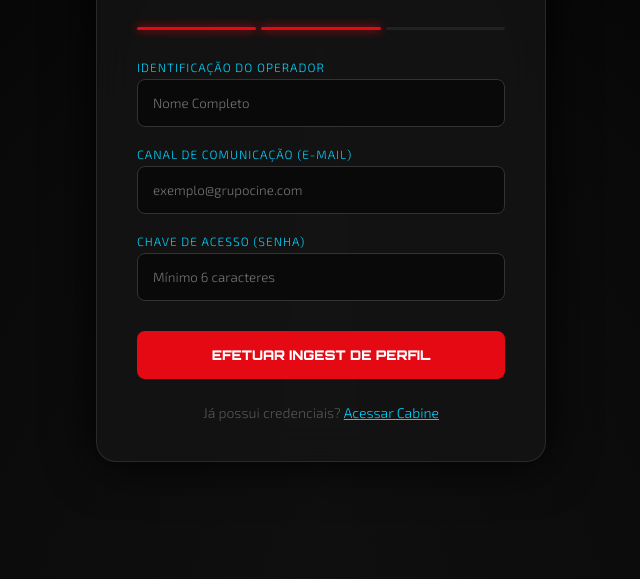
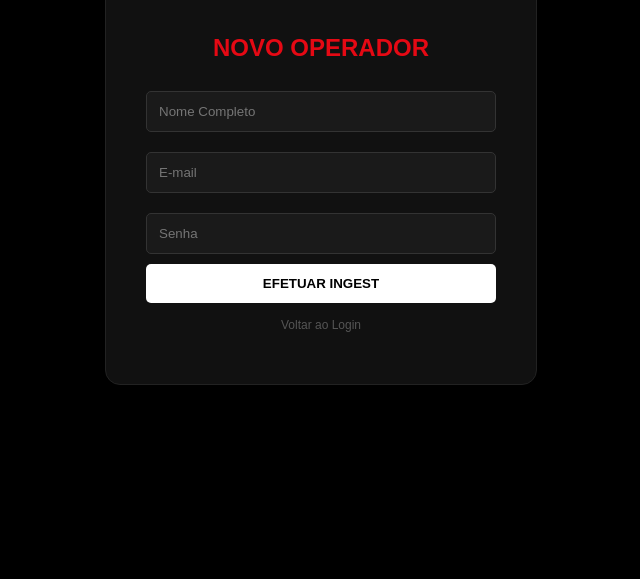
Before and after one commit to nelsoncineflixsum-maker/nelson-pro-platform, a website: page frontend/cadastro.html in a window 1280 px wide. Shown: the part 221-800 px from the top of the page, without its empty margins (319-959 px from the left). Drawn offline with Linux system fonts and the light colour scheme.

Commit message:
Update cadastro.html

```diff
--- a/frontend/cadastro.html
+++ b/frontend/cadastro.html
@@ -2,160 +2,35 @@
 <html lang="pt-br">
 <head>
     <meta charset="UTF-8">
-    <meta name="viewport" content="width=device-width, initial-scale=1.0">
-    <title>Nelson Pro | Recrutamento de Operadores</title>
-    <link href="https://fonts.googleapis.com/css2?family=Orbitron:wght@400;900&family=Exo+2:wght@300;600&display=swap" rel="stylesheet">
+    <title>Nelson Pro | Cadastro</title>
     <style>
-        :root { --neon-red: #e50914; --neon-blue: #00d4ff; --dark-bg: #050505; }
-        * { margin: 0; padding: 0; box-sizing: border-box; font-family: 'Exo 2', sans-serif; }
-
-        body {
-            background: var(--dark-bg);
-            color: white;
-            height: 100vh;
-            display: flex;
-            justify-content: center;
-            align-items: center;
-            overflow: hidden;
-        }
-
-        /* Background com efeito de feixe de luz de projetor */
-        .projector-beam {
-            position: fixed;
-            top: 0; left: 50%;
-            width: 200%; height: 100%;
-            background: conic-gradient(from 180deg at 50% 0%, #1a1a1a 0%, #050505 20%, #050505 80%, #1a1a1a 100%);
-            transform: translateX(-50%);
-            z-index: -1;
-            opacity: 0.5;
-        }
-
-        .auth-card {
-            background: rgba(20, 20, 20, 0.8);
-            backdrop-filter: blur(20px);
-            padding: 40px;
-            border-radius: 20px;
-            border: 1px solid rgba(255, 255, 255, 0.1);
-            width: 100%;
-            max-width: 450px;
-            text-align: center;
-            box-shadow: 0 0 50px rgba(0,0,0,1);
-        }
-
-        .logo { font-family: 'Orbitron'; color: var(--neon-red); font-size: 26px; margin-bottom: 10px; text-shadow: 0 0 15px rgba(229, 9, 20, 0.6); }
-        h2 { font-family: 'Orbitron'; font-size: 14px; letter-spacing: 3px; color: #888; margin-bottom: 30px; }
-
-        .input-group { text-align: left; margin-bottom: 20px; }
-        label { display: block; font-size: 12px; color: var(--neon-blue); margin-bottom: 5px; text-transform: uppercase; letter-spacing: 1px; }
-
-        input {
-            width: 100%;
-            padding: 15px;
-            background: rgba(0,0,0,0.5);
-            border: 1px solid #333;
-            border-radius: 8px;
-            color: white;
-            transition: 0.3s;
-        }
-
-        input:focus {
-            border-color: var(--neon-red);
-            box-shadow: 0 0 15px rgba(229, 9, 20, 0.2);
-            outline: none;
-        }
-
-        .btn-register {
-            width: 100%;
-            padding: 16px;
-            background: var(--neon-red);
-            color: white;
-            border: none;
-            border-radius: 8px;
-            font-weight: 900;
-            font-family: 'Orbitron';
-            cursor: pointer;
-            transition: 0.4s;
-            margin-top: 10px;
-        }
-
-        .btn-register:hover {
-            background: #ff0d1a;
-            transform: scale(1.02);
-            box-shadow: 0 0 25px rgba(229, 9, 20, 0.5);
-        }
-
-        .footer-text { margin-top: 25px; font-size: 14px; color: #555; }
-        .footer-text span { color: var(--neon-blue); cursor: pointer; text-decoration: underline; }
-
-        /* Status de Progresso */
-        .step-bar { display: flex; gap: 5px; margin-bottom: 30px; }
-        .step { flex: 1; height: 3px; background: #222; border-radius: 2px; }
-        .step.active { background: var(--neon-red); box-shadow: 0 0 10px var(--neon-red); }
+        body { background: #000; color: white; font-family: sans-serif; height: 100vh; display: flex; justify-content: center; align-items: center; margin: 0; }
+        .card { background: #111; padding: 40px; border-radius: 15px; border: 1px solid #222; width: 350px; text-align: center; }
+        input { width: 100%; padding: 12px; margin: 10px 0; background: #1a1a1a; border: 1px solid #333; color: white; border-radius: 5px; box-sizing: border-box; }
+        button { width: 100%; padding: 12px; background: #fff; color: #000; border: none; font-weight: bold; cursor: pointer; border-radius: 5px; }
     </style>
 </head>
 <body>
-
-    <div class="projector-beam"></div>
-
-    <div class="auth-card">
-        <div class="logo">NELSON PRO</div>
-        <h2>SISTEMA DE CADASTRO</h2>
-
-        <div class="step-bar">
-            <div class="step active"></div>
-            <div class="step active"></div>
-            <div class="step"></div>
-        </div>
-
-        <div class="input-group">
-            <label>Identificação do Operador</label>
-            <input type="text" id="reg-nome" placeholder="Nome Completo">
-        </div>
-
-        <div class="input-group">
-            <label>Canal de Comunicação (E-mail)</label>
-            <input type="email" id="reg-email" placeholder="exemplo@grupocine.com">
-        </div>
-
-        <div class="input-group">
-            <label>Chave de Acesso (Senha)</label>
-            <input type="password" id="reg-pass" placeholder="Mínimo 6 caracteres">
-        </div>
-
-        <button class="btn-register" onclick="fazerCadastro()">EFETUAR INGEST DE PERFIL</button>
-
-        <div class="footer-text">
-            Já possui credenciais? <span onclick="window.location.href='index.html'">Acessar Cabine</span>
-        </div>
+    <div class="card">
+        <h2 style="color:#e50914">NOVO OPERADOR</h2>
+        <input type="text" id="nome" placeholder="Nome Completo">
+        <input type="email" id="email" placeholder="E-mail">
+        <input type="password" id="pass" placeholder="Senha">
+        <button onclick="cadastrar()">EFETUAR INGEST</button>
+        <p style="color:#555; font-size:12px; margin-top:15px; cursor:pointer;" onclick="window.location.href='index.html'">Voltar ao Login</p>
     </div>
-
     <script>
-        async function fazerCadastro() {
-            const name = document.getElementById('reg-nome').value;
-            const email = document.getElementById('reg-email').value;
-            const password = document.getElementById('reg-pass').value;
-
-            if (!name || !email || !password) {
-                alert("🔴 ALERTA: Todos os campos são obrigatórios para o Ingest!");
-                return;
-            }
-
-            try {
-                const res = await fetch('/api/auth/register', {
-                    method: 'POST',
-                    headers: { 'Content-Type': 'application/json' },
-                    body: JSON.stringify({ name, email, password })
-                });
-
-                if (res.ok) {
-                    alert("✅ INGEST DE PERFIL CONCLUÍDO! Redirecionando para o Login...");
-                    window.location.href = 'index.html';
-                } else {
-                    alert("❌ ERRO NO PROCESSO: Este e-mail já está em uso no servidor.");
-                }
-            } catch (err) {
-                alert("🔴 FALHA CRÍTICA: Servidor fora do ar.");
-            }
+        async function cadastrar() {
+            const name = document.getElementById('nome').value;
+            const email = document.getElementById('email').value;
+            const password = document.getElementById('pass').value;
+            const res = await fetch('/api/auth/register', {
+                method: 'POST',
+                headers: { 'Content-Type': 'application/json' },
+                body: JSON.stringify({ name, email, password })
+            });
+            if (res.ok) { alert('Sucesso! Operador cadastrado no Neon.'); window.location.href='index.html'; }
+            else { alert('Erro ao cadastrar.'); }
         }
     </script>
 </body>
```
